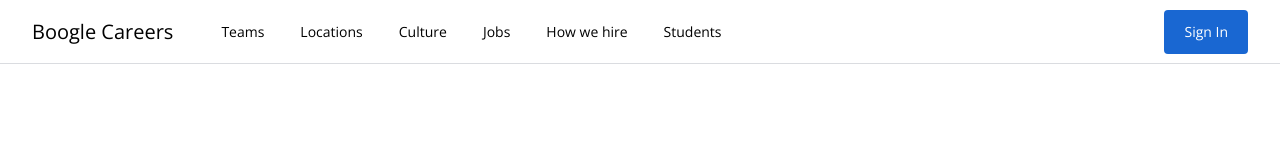
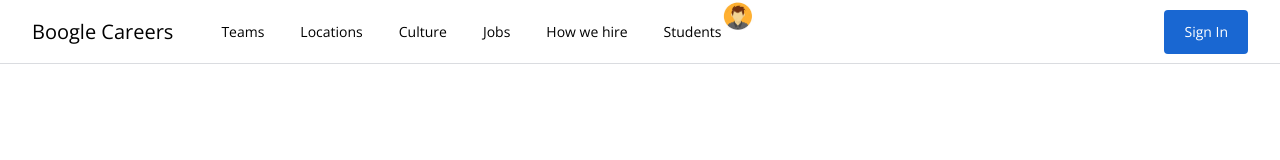
Before and after one commit to joshua-harmon/test13, a Vue app: page / in a window 1280 px wide. Shown: the top 160 px of the page. Built offline with nearby package versions, Linux system fonts and the light colour scheme.

Commit message:
create ProfileImage component

```diff
--- a/src/components/MainNav.vue
+++ b/src/components/MainNav.vue
@@ -21,6 +21,7 @@
 						</li>
 					</ul>
 				</nav>
+				<profile-image />
 				<div class="flex items-center h-full ml-auto">
 					<action-button></action-button>
 				</div>
@@ -31,11 +32,13 @@
 
 <script>
 import ActionButton from "@/components/ActionButton.vue";
+import ProfileImage from "@/components/ProfileImage.vue";
 
 export default {
 	name: "MainNav",
 	components: {
 		ActionButton,
+		ProfileImage,
 	},
 	data() {
 		return {
--- /dev/null
+++ b/src/components/ProfileImage.vue
@@ -0,0 +1,16 @@
+<template>
+	<img src="@/assets/avatar.png" class="w-8 h-8 object-contain rounded-3xl" />
+</template>
+
+<script>
+export default {
+	name: "ProfileImage",
+	data() {
+		return {
+			imageLink: "@/assets/avatar.png",
+		};
+	},
+};
+</script>
+
+<style></style>
```
Also changed, not shown: src/assets/avatar.png (added).
